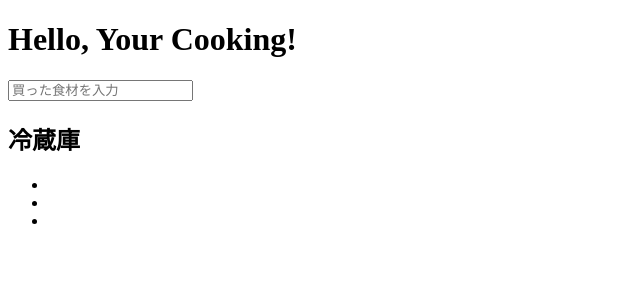
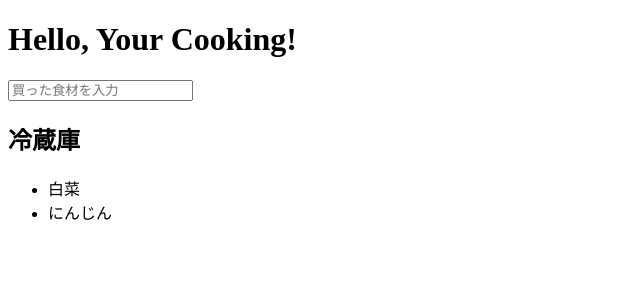
Before and after one commit to nishimura55/your_cooking, a React app in the folder frontend/: page / in a window 1280 px wide. Shown: the top 300 px of the page, without its empty margins (0-640 px from the left). Built offline with nearby package versions, Linux system fonts and the light colour scheme; the HTML template or start-up script is replaced by a standard one.

Commit message:
コンポーネント仮組み

```diff
--- a/frontend/src/components/App.js
+++ b/frontend/src/components/App.js
@@ -1,19 +1,14 @@
 import React from 'react';
 import {Header} from './Header';
+import {InputArea} from './InputArea';
+import {Refregerator} from './Refregerator';
 
 export const App = () => {
   return (
     <>
       <Header />
-      <input placeholder="買った食材を入力"/>
-      <div>
-        <h2>冷蔵庫</h2>
-        <ul>
-          <li></li>
-          <li></li>
-          <li></li>
-        </ul>
-      </div>
+      <InputArea />
+      <Refregerator />
     </>
   )
 };
--- /dev/null
+++ b/frontend/src/components/Food.js
@@ -0,0 +1,9 @@
+import React from 'react';
+
+export const Food = (props) => {
+  return (
+    <>
+      <li>{props.food.name}</li>
+    </>
+  )
+};
--- /dev/null
+++ b/frontend/src/components/InputArea.js
@@ -0,0 +1,9 @@
+import React from 'react';
+
+export const InputArea = () => {
+  return (
+    <>
+      <input placeholder="買った食材を入力"/>
+    </>
+  )
+};
--- /dev/null
+++ b/frontend/src/components/Refregerator.js
@@ -0,0 +1,20 @@
+import React from 'react';
+import {Food} from './Food';
+
+export const Refregerator = () => {
+  const foodsInRefregerator = [
+    { 'name': '白菜' },
+    { 'name': 'にんじん' },
+  ]
+
+  return (
+    <>
+      <h2>冷蔵庫</h2>
+      <ul>
+        {foodsInRefregerator.map(food =>
+          <Food food={food} />
+        )}
+      </ul>
+    </>
+  )
+};
```
